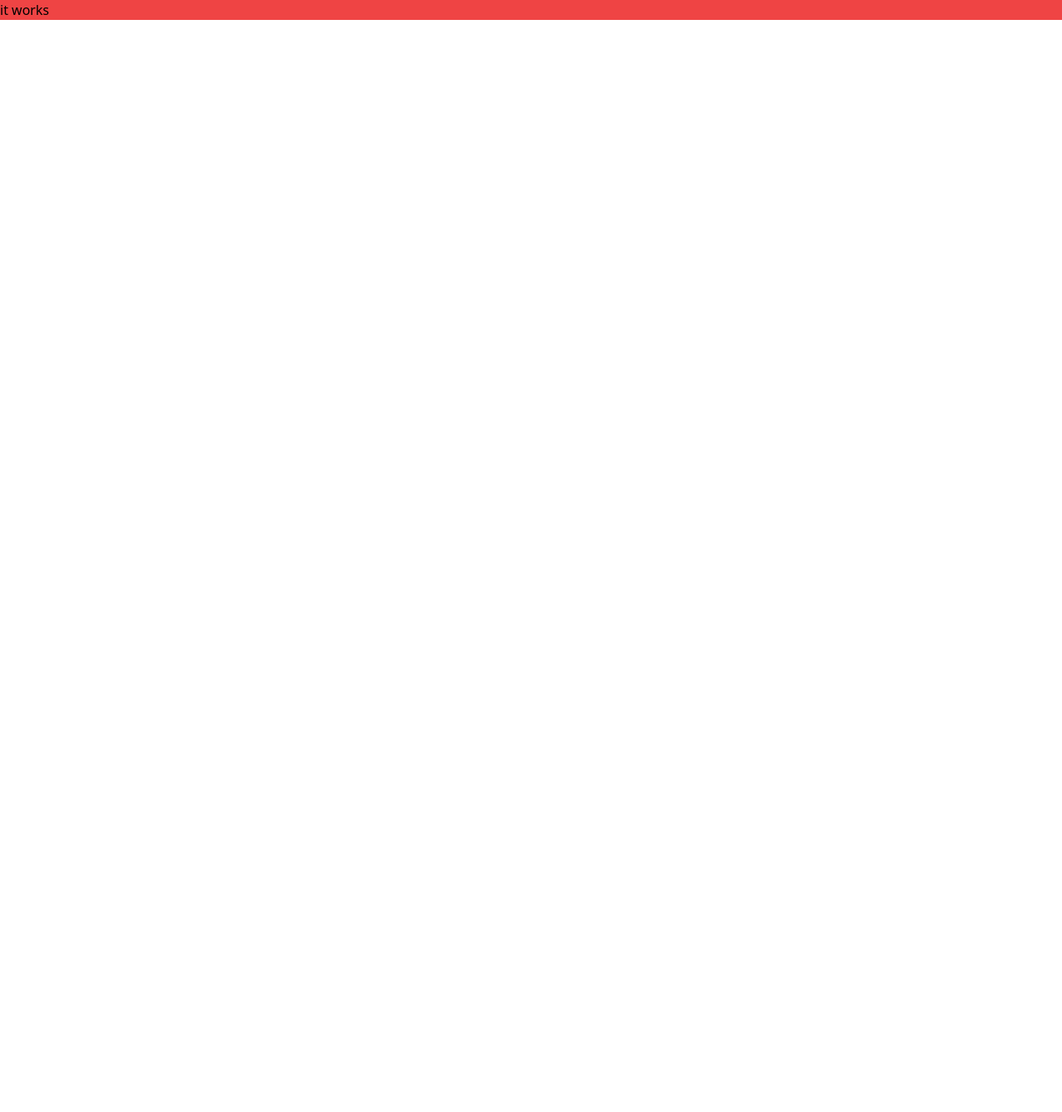
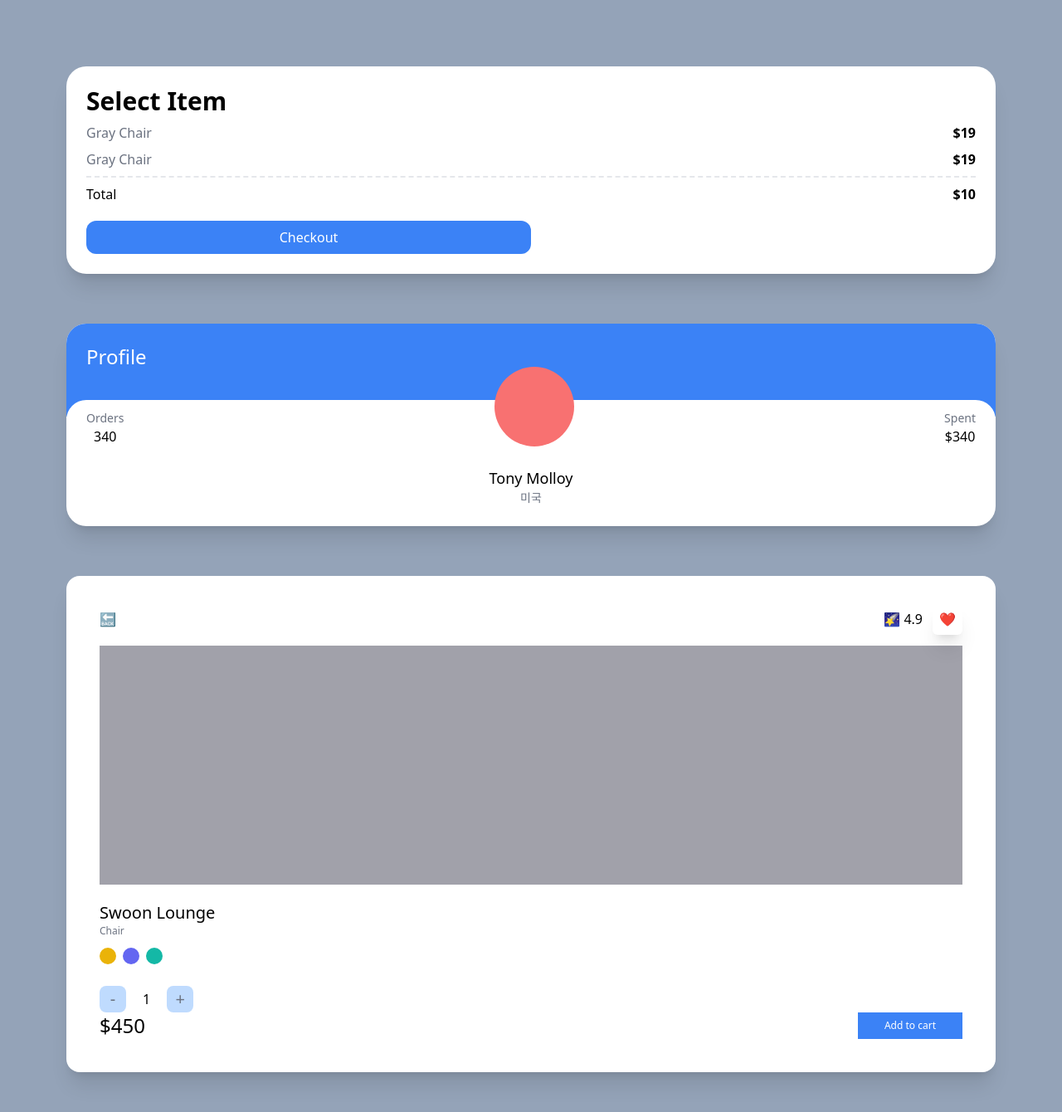
Before and after one commit to 20jun/carrot-market, a Next.js app: page / in a window 1280 px wide. Shown: the top 1340 px of the page at 83% size. Before the commit the page ends 800 px from the top, so only its background shows below. Built offline with nearby package versions, Linux system fonts and the light colour scheme.

Commit message:
#4.4 Modifiers

```diff
--- a/package.json
+++ b/package.json
@@ -21,6 +21,8 @@
     "eslint": "8.12.0",
     "eslint-config-next": "12.1.4",
     "postcss": "^8.4.12",
+    "prettier": "^2.6.2",
+    "prettier-plugin-tailwindcss": "^0.1.8",
     "tailwindcss": "^3.0.23",
     "typescript": "4.6.3"
   }
--- a/pages/index.tsx
+++ b/pages/index.tsx
@@ -2,8 +2,84 @@
 
 const Home: NextPage = () => {
   return (
-    <div className="bg-red-500">
-      <h1 className="text-black">it works</h1>
+    <div className="grid min-h-screen gap-10 space-y-5 bg-slate-400 py-20 px-20">
+      <div className="rounded-3xl bg-white p-6 shadow-xl">
+        <span className="text-3xl font-semibold">Select Item</span>
+        <div className="my-2 flex justify-between">
+          <span className="text-gray-500">Gray Chair</span>
+          <span className="font-semibold">$19</span>
+        </div>
+        <div className="flex justify-between">
+          <span className="text-gray-500">Gray Chair</span>
+          <span className="font-semibold">$19</span>
+        </div>
+        <div className="mt-2 flex justify-between border-t-2 border-dashed pt-2">
+          <span>Total</span>
+          <span className="font-semibold">$10</span>
+        </div>
+        <button className="mx-auto  mt-5 w-2/4 rounded-xl bg-blue-500 p-2 text-center text-white hover:bg-teal-500 hover:text-black focus:bg-red-500 active:bg-yellow-500">
+          Checkout
+        </button>
+      </div>
+      <div className="overflow-hidden rounded-3xl bg-white shadow-xl">
+        <div className="bg-blue-500 p-6 pb-14">
+          <span className="text-2xl text-white">Profile</span>
+        </div>
+        <div className="relative -top-5 rounded-3xl bg-white p-6">
+          <div className="relative -top-16 flex items-end justify-between">
+            <div className="flex flex-col items-center">
+              <span className="text-sm text-gray-500">Orders</span>
+              <span className="font-medium">340</span>
+            </div>
+            <div className="h-24 w-24 rounded-full bg-red-400" />
+            <div className="flex flex-col items-center">
+              <span className="text-sm text-gray-500">Spent</span>
+              <span className="font-medium">$340</span>
+            </div>
+          </div>
+          <div className="relative  -mt-10 -mb-5 flex flex-col items-center">
+            <span className="text-lg font-medium">Tony Molloy</span>
+            <span className="text-sm text-gray-500">미국</span>
+          </div>
+        </div>
+      </div>
+
+      <div className="rounded-2xl bg-white p-10 shadow-xl">
+        <div className=" mb-5 flex items-center justify-between">
+          <span>🔙</span>
+          <div className="space-x-3">
+            <span>🌠 4.9</span>
+            <span className="rounded-md p-2 shadow-xl">❤️</span>
+          </div>
+        </div>
+        <div className="mb-5 h-72 bg-zinc-400" />
+        <div className="flex flex-col">
+          <span className=" text-xl font-medium">Swoon Lounge</span>
+          <span className="text-xs text-gray-500">Chair</span>
+          <div className="mt-3 mb-5 flex items-center justify-between">
+            <div className="space-x-2">
+              <button className="h-5 w-5 rounded-full bg-yellow-500" />
+              <button className="h-5 w-5 rounded-full bg-indigo-500" />
+              <button className="h-5 w-5 rounded-full bg-teal-500" />
+            </div>
+          </div>
+          <div className="flex items-center space-x-5">
+            <button className="aspect-square w-8 items-center justify-items-center rounded-lg bg-blue-200  text-xl text-gray-500">
+              -
+            </button>
+            <span>1</span>
+            <button className="aspect-square w-8 items-center justify-items-center rounded-lg bg-blue-200  text-xl text-gray-500">
+              +
+            </button>
+          </div>
+        </div>
+        <div className="flex items-center justify-between">
+          <span className="text-2xl font-medium">$450</span>
+          <button className="bg-blue-500 py-2 px-8 text-center  text-xs text-white">
+            Add to cart
+          </button>
+        </div>
+      </div>
     </div>
   );
 };
```
Also changed, not shown: 1 other file (tests, documents, lock files or other folders).
